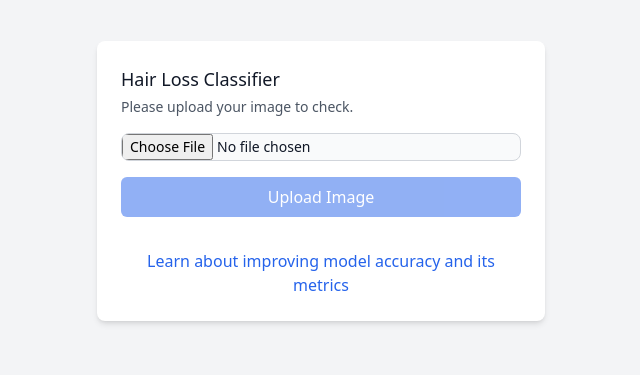
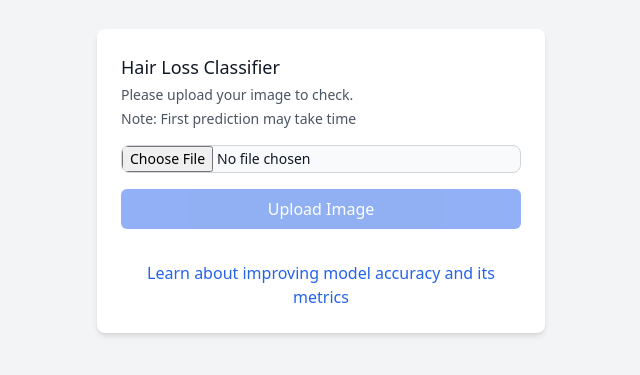
Before and after one commit to fchwpo/hairloss_app, a Next.js app: page / in a window 1280 px wide. Shown: the part 219-594 px from the top of the page, without its empty margins (319-959 px from the left). Built offline with nearby package versions, Linux system fonts and the light colour scheme.

Commit message:
minor chnages

```diff
--- a/src/components/Upload.tsx
+++ b/src/components/Upload.tsx
@@ -151,6 +151,9 @@
       <p className='mt-1 text-sm text-gray-600'>
         Please upload your image to check.
       </p>
+      <p className='mt-1 text-sm text-gray-600'>
+        Note: First prediction may take time
+      </p>
 
       <div className='mt-4'>
         {!prediction && (
```
